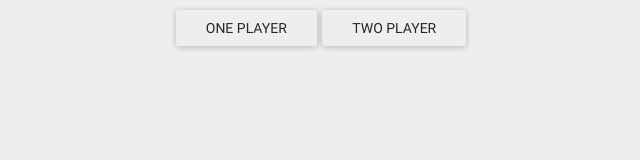
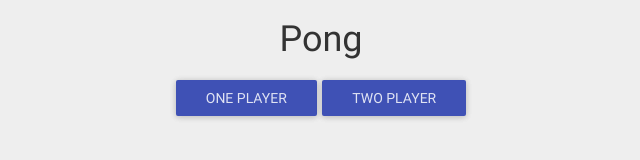
Before and after one commit to gautamr95/Pong, a plain HTML site: page index.html in a window 1280 px wide. Shown: the whole page, without its empty margins (319-959 px from the left). Drawn offline with nearby package versions, Linux system fonts and the light colour scheme.

Commit message:
Add color and title

```diff
--- a/index.html
+++ b/index.html
@@ -12,11 +12,17 @@
 
   	<body>
     <div class = "container">
+
+      <div class = "row">
+        <div class = "col-lg-12 text-center" id="header">
+          <h1 >Pong</h1>
+        </div>
+      </div>
       <div class = "row">
         <div class = "bs-docs-section text-center">
           <p class="bs-component" >
-                  <button class="btn btn-default btn-raised btn-large" id = "one_player">One Player</button>
-                  <button class="btn btn-default btn-raised btn-large" id = "two_player">Two Player</button>
+                  <button class="btn btn-material-indigo btn-raised btn-large" id = "one_player">One Player</button>
+                  <button class="btn btn-material-indigo btn-raised btn-large" id = "two_player">Two Player</button>
           </p>
         </div>
       </div>
--- a/js/pong.js
+++ b/js/pong.js
@@ -251,6 +251,7 @@ function onClick () {
 window.onload = function() {
     var btn1=document.getElementById("one_player");
     var btn2=document.getElementById("two_player");
+    var header=document.getElementById("header");
     btn1.parentElement.style.margin=0;
     btn1.addEventListener("click", function () {
         clicked=true;
@@ -259,6 +260,7 @@ window.onload = function() {
         setTimeout(function(){
             btn1.parentElement.removeChild(btn1);
             btn2.parentElement.removeChild(btn2);
+            header.parentElement.removeChild(header);
             onClick();
         },200);
     });
@@ -268,6 +270,7 @@ window.onload = function() {
         setTimeout(function(){
             btn1.parentElement.removeChild(btn1);
             btn2.parentElement.removeChild(btn2);
+            header.parentElement.removeChild(header);
             onClick();
         },200);
     });
```
